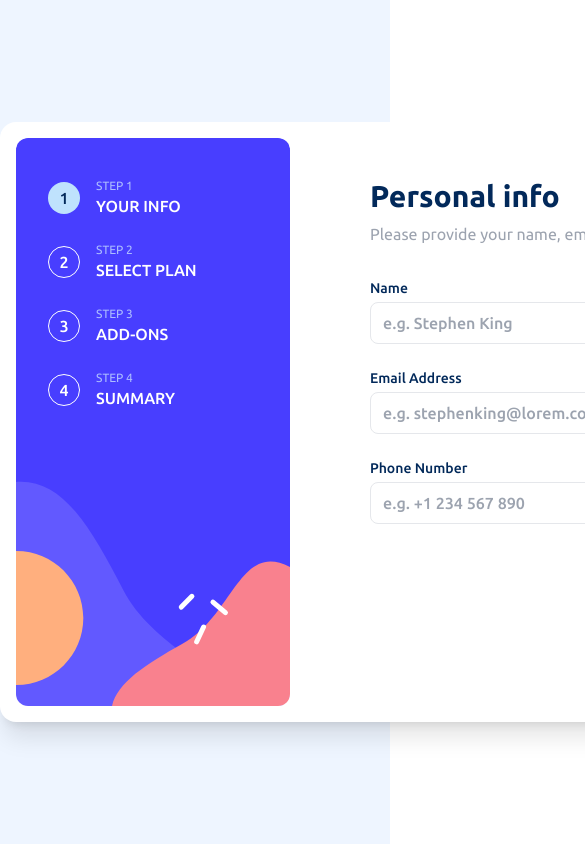
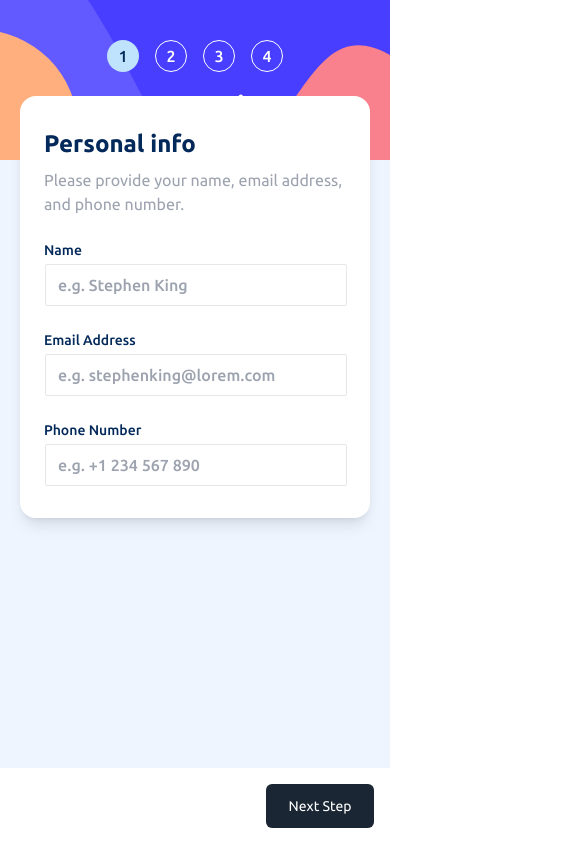
Before and after one commit to Emerlyy/multi-step-form, a React (Create React App) app: page / in a window 390 px wide. Shown: the top 844 px of the page, 585 px wide, since content can reach past the window. Built offline with nearby package versions, Linux system fonts and the light colour scheme; the HTML template or start-up script is replaced by a standard one.

Commit message:
adapted for small screens

```diff
--- a/src/App.js
+++ b/src/App.js
@@ -2,8 +2,10 @@ import MultiStepForm from "./components/MultiStepForm/MultiStepForm";
 
 function App() {
   return (
-    <div className="h-screen w-screen grid place-items-center bg-[#eef5ff]">
+    <div className="relative min-h-screen min-w-screen sm:grid sm:place-items-center bg-[#eef5ff]">
+        <div className="container py-12 sm:py-0 px-5 lg:px-20">
         <MultiStepForm />
+        </div>
     </div>
   );
 }
--- a/src/components/AddonCard/AddonCard.js
+++ b/src/components/AddonCard/AddonCard.js
@@ -1,17 +1,17 @@
 import './AddonCard.css';
 const AddonCard = ({ label, descr, price, duration, isActive, onSelected }) => {
 
-  const style = `checkbox-container block relative border p-4 flex items-center justify-between gap-x-8 rounded-lg cursor-pointer transition-all hover:border-purple focus-within:ring-1 focus-within:ring-blue-900 ${isActive ? 'border-purple bg-lightblue' : ''}`
+  const style = `checkbox-container block relative border p-3 md:p-4 flex items-center justify-between gap-x-4 lg:gap-x-8 rounded-lg cursor-pointer transition-all hover:border-purple focus-within:ring-1 focus-within:ring-blue-900 ${isActive ? 'border-purple bg-lightblue' : ''}`
 
   return (
     <label className={style}>
       <input onChange={onSelected} type="checkbox" checked={isActive} />
       <span className="checkmark"></span>
       <div className="flex-grow">
-        <h4 className="text-blue-600 font-bold">{label}</h4>
-        <p className="text-sm text-gray-400">{descr}</p>
+        <h4 className="text-sm md:text-base text-blue-600 font-bold">{label}</h4>
+        <p className="text-xs md:text-sm text-gray-400">{descr}</p>
       </div>
-      <span className="text-sm text-[#5950b3]">+${price}/{duration}</span>
+      <span className="text-xs md:text-sm text-[#5950b3]">+${price}/{duration}</span>
     </label>
   );
 }
--- a/src/components/AddonsStep/AddonsStep.js
+++ b/src/components/AddonsStep/AddonsStep.js
@@ -25,7 +25,7 @@ const AddonsStep = ({ formData, setFormData, addons }) => {
   }
 
   return (
-    <div className="flex flex-col gap-y-8">
+    <div className="flex flex-col gap-y-4 md:gap-y-6 lg:gap-y-8">
       {
         addons.map((addon) => {
           const {
--- a/src/components/Card/Card.js
+++ b/src/components/Card/Card.js
@@ -1,6 +1,6 @@
 const Card = ({ label, price, img, isActive, freeCount, onClick, duration }) => {
 
-  const style = `border-2 flex flex-col px-3 py-4 rounded-lg items-start justify-between gap-y-10 cursor-pointer w-[132px] transition-all hover:border-purple ${isActive ? 'border-purple bg-lightblue' : ''}`
+  const style = `border-2 flex md:flex-col px-3 py-4 rounded-lg items-start md:justify-between gap-x-4 md:gap-x-0 md:gap-y-10 cursor-pointer w-full md:w-[122px] lg:w-[132px] transition-all hover:border-purple ${isActive ? 'border-purple bg-lightblue' : ''}`
 
   return (
     <div className={style} onClick={onClick}>
--- a/src/components/FinalStep/SuccessPage.js
+++ b/src/components/FinalStep/SuccessPage.js
@@ -1,9 +1,9 @@
 const SuccessPage = () => {
   return (
-    <div className="flex-grow flex flex-col justify-center items-center w-[450px] text-center">
+    <div className="flex-grow flex flex-col justify-center items-center mx-auto max-w-[450px] text-center py-10 px-3">
       <div><img src="/images/icon-thank-you.svg" alt="Thank You!" /></div>
-      <h2 className="text-3xl font-bold text-blue-600 mt-6 mb-3">Thank you!</h2>
-      <h3 className="text-base mb-8 text-gray-400">Thanks for confirming your subscribtion! We hope you have fun using our platform. If you ever need support, please feel free to email us at support@loremgaming.com</h3>
+      <h2 className="text-2xl md:text-3xl font-bold text-blue-600 mt-3 sm:mt-5 mb-2">Thank you!</h2>
+      <h3 className="text-sm md:text-base text-gray-400">Thanks for confirming your subscribtion! We hope you have fun using our platform. If you ever need support, please feel free to email us at support@loremgaming.com</h3>
     </div>
   )
 }
--- a/src/components/FormInput/FormInput.js
+++ b/src/components/FormInput/FormInput.js
@@ -23,7 +23,7 @@ const FormInput = ({ value, onChange, onBlur, inputValid, isDirty, errorMessage,
 }
 
 const Input = ({ hasError, ...rest }) => {
-  const style = 'border rounded-lg w-full px-3 py-2 font-medium text-blue-600 outline-none focus:ring-1 focus:ring-blue-600' + (hasError && ' ring-red-600 ring-1');
+  const style = 'border rounded-sm ml-[1px] sm:rounded-lg w-full px-3 py-2 font-medium text-blue-600 outline-none focus:ring-1 focus:ring-blue-600' + (hasError && ' ring-red-600 ring-1');
   return <input className={style} {...rest} />
 }
 
--- a/src/components/MultiStepForm/MultiStepForm.js
+++ b/src/components/MultiStepForm/MultiStepForm.js
@@ -73,18 +73,18 @@ const MultiStepForm = () => {
   }
 
   return (
-    <div className="flex align-top shadow-xl rounded-2xl bg-white p-4 pr-0">
+    <div className="flex w-full max-w-[1000px] sm:min-h-[600px] sm:h-fit mx-auto align-top shadow-lg rounded-2xl mt-12 mb-14 sm:bg-white sm:p-4 pr-0">
       <ProgressIndicator steps={steps} currentStep={Math.min(currentStep, 4)} />
-      <div className="flex flex-col py-5 px-20">
+      <div className="z-10 bg-white rounded-2xl flex flex-col py-8 px-6 md:px-12 lg:px-18 xl:px-20 flex-grow">
         {currentStep <= steps.length
           ? <>
-            <h2 className="text-3xl font-bold text-blue-600 mt-5 mb-2">{steps[currentStep - 1].title}</h2>
-            <h3 className="text-base mb-8 text-gray-400">{steps[currentStep - 1].subtitle}</h3>
-            <div className="flex-grow w-[450px]">
+            <h2 className="text-2xl md:text-3xl font-bold text-blue-600 md:mt-5 mb-2">{steps[currentStep - 1].title}</h2>
+            <h3 className="text-base mb-6 text-gray-400">{steps[currentStep - 1].subtitle}</h3>
+            <div className="flex-grow">
               {PageDisplay()}
             </div>
-            <div className="flex items-center mt-12">
-              {currentStep > 1 && <span className="cursor-pointer text-gray-400 font-medium transition-colors hover:text-blue-600" onClick={_prev}>Go Back</span>}
+            <div className="absolute bottom-0 left-0 w-full p-4 sm:static sm:w-auto sm:p-0 flex items-center mt-12 bg-white">
+              {currentStep > 1 && <span className="cursor-pointer text-gray-400 text-sm md:text-base font-medium transition-colors hover:text-blue-600" onClick={_prev}>Go Back</span>}
               <button
                 onClick={_next}
                 disabled={!isFormValid}
--- a/src/components/PlanSelector/PlanSelector.js
+++ b/src/components/PlanSelector/PlanSelector.js
@@ -3,7 +3,7 @@ import Card from '../Card/Card';
 
 const PlanSelector = ({ plans, activePlan, onPlanChange, isYearly }) => {
   return (
-    <div className="flex gap-x-4 justify-evenly">
+    <div className="flex flex-col flex-wrap gap-y-4 md:flex-row md:gap-x-4 md:justify-evenly">
       {
         plans.map((plan) => {
           const {
--- a/src/components/ProgressIndicator/ProgressIndicator.js
+++ b/src/components/ProgressIndicator/ProgressIndicator.js
@@ -3,8 +3,8 @@ import ProgressIndicatorListItem from "../ProgressIndicatorListItem/ProgressIndi
 
 const ProgressIndicator = ({ steps, currentStep }) => {
   return (
-    <div className="progress w-[274px] h-[568px] bg-cover bg-no-repeat px-8 py-10 rounded-xl">
-      <ul className="flex flex-col gap-y-6">
+    <div className="progress w-full flex-shrink-0 absolute top-0 left-0 h-[160px] sm:static sm:h-auto sm:w-fit lg:w-[274px] bg-cover bg-no-repeat px-8 py-10 sm:rounded-xl">
+      <ul className="flex justify-center gap-x-4 sm:flex-col sm:gap-y-6">
         {
           steps.map(({ label }, idx) => <li key={idx + 1}>
             <ProgressIndicatorListItem step={idx + 1} label={label} active={idx + 1 === currentStep} />
--- a/src/components/ProgressIndicatorListItem/ProgressIndicatorListItem.js
+++ b/src/components/ProgressIndicatorListItem/ProgressIndicatorListItem.js
@@ -9,9 +9,9 @@ const ProgressIndicatorListItem = memo(({ step, label, active }) => {
   return (
     <div className="flex items-center gap-x-4">
       <div className={style}>{step}</div>
-      <div className="flex-grow">
+      <div className="flex-grow hidden sm:block">
         <div className="text-xs text-blue-200 uppercase">STEP {step}</div>
-        <div className="text-white font-medium uppercase">{label}</div>
+        <div className="text-white font-medium uppercase text-sm lg:text-base">{label}</div>
       </div>
     </div>
   )
--- a/src/index.css
+++ b/src/index.css
@@ -28,7 +28,13 @@
 }
 
 .progress{
-  background-image: url('../public/images/bg-sidebar-desktop.svg');
+  background-image: url('../public/images/bg-sidebar-mobile.svg');
+}
+
+@media(min-width: 640px){
+  .progress{
+    background-image: url('../public/images/bg-sidebar-desktop.svg');
+  }
 }
 
 body {
```
